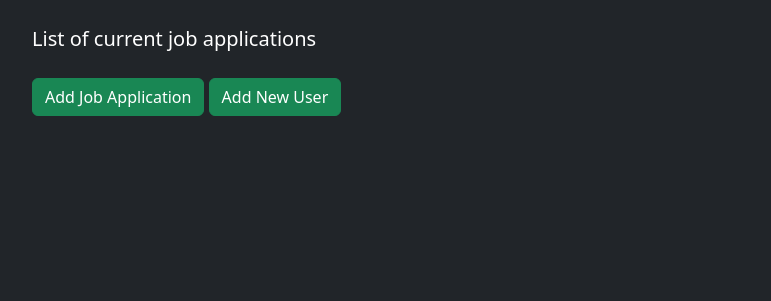
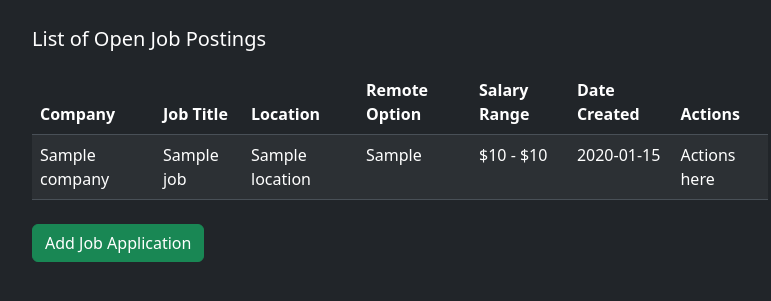
Before and after one commit to Doxsey/JobTracker, a Flask app: template app/templates/index.html in a window 1280 px wide. Shown: the part 56-357 px from the top of the page, without its empty margins (50-821 px from the left). Run offline with Flask 3, Linux system fonts and the light colour scheme; the template is opened without the code that fills it: most values are stand-ins (such as "Sample title", 1, 10 or a date in 2020).

Commit message:
added init list of job postings to index

```diff
--- a/app/templates/index.html
+++ b/app/templates/index.html
@@ -1,27 +1,56 @@
-{% extends "base.html" %}
-
-{% block title %}Home - Job Tracker{% endblock %}
-
-{% block content %}
+{% extends "base.html" %} {% block title %}Home - Job Tracker{% endblock %} {%
+block content %}
 
 <div class="row">
-    <div class="col-md-8">
-        <p class="lead">List of current job applications</p>
+  <div class="col-md-8">
+    <p class="lead">List of Open Job Postings</p>
 
-        {# <h3>Features:</h3>
-        <ul>
-            <li>User management with full CRUD operations</li>
-            <li>SQLite database with SQLAlchemy ORM</li>
-            <li>Blueprint-based application structure</li>
-            <li>Jinja2 templating with Bootstrap styling</li>
-        </ul> #}
+    <table class="table table-striped table-hover">
+      <thead>
+        <tr>
+          <th>Company</th>
+          <th>Job Title</th>
+          <th>Location</th>
+          <th>Remote Option</th>
+          <th>Salary Range</th>
+          <th>Date Created</th>
+          <th>Actions</th>
+        </tr>
+      </thead>
 
+      <tbody>
+        {% for job in jobs %}
+        <tr>
+          <td>{{ job.company }}</td>
+          <td>{{ job.title }}</td>
+          <td>{{ job.location }}</td>
+          <td>{{ job.remote_option }}</td>
+          <td>${{ job.salary_range_low }} - ${{ job.salary_range_high }}</td>
+          <td>{{ job.created_dt.strftime('%Y-%m-%d') }}</td>
+          <td>
+            Actions here {#
+            <a
+              href="{{ url_for('jobs.edit', job_id=job.id) }}"
+              class="btn btn-warning btn-sm"
+              >Edit</a
+            >
+            <a
+              href="{{ url_for('jobs.delete', job_id=job.id) }}"
+              class="btn btn-danger btn-sm"
+              >Delete</a
+            >
+            #}
+          </td>
+        </tr>
+        {% endfor %}
+      </tbody>
+    </table>
 
-        <div class="mt-4">
-            <a href="{{ url_for('jobs.create') }}" class="btn btn-success">Add Job Application</a>
-            {# <a href="{{ url_for('users.index') }}" class="btn btn-primary">Manage Users</a> #}
-            <a href="{{ url_for('users.create') }}" class="btn btn-success">Add New User</a>
-        </div>
+    <div class="mt-4">
+      <a href="{{ url_for('jobs.create') }}" class="btn btn-success"
+        >Add Job Application</a
+      >
     </div>
+  </div>
 </div>
 {% endblock %}
```
Also changed, not shown: app/blueprints/main.py (+7 -1 lines).
